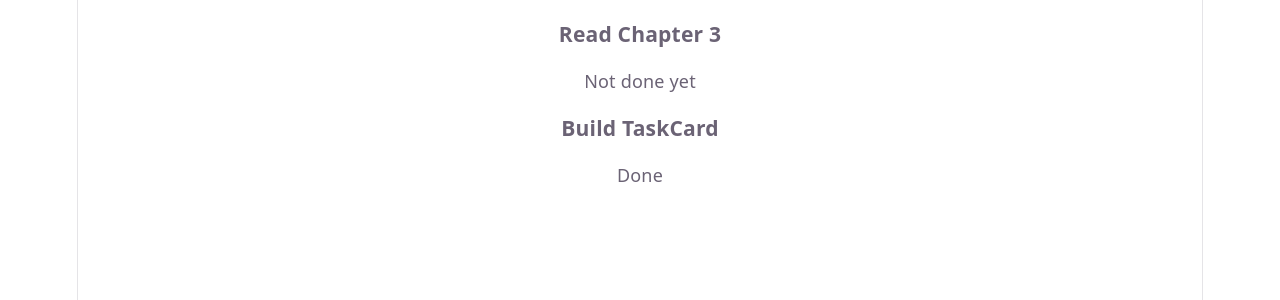
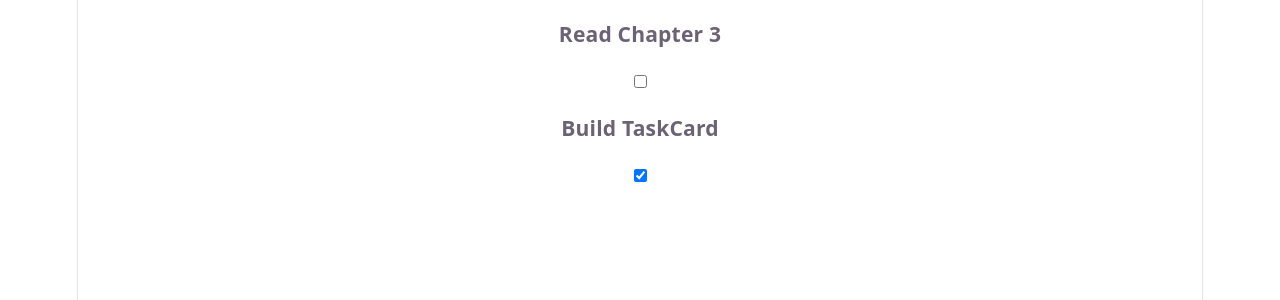
Before and after one commit to Big-Zool/sfwe475-lab3-2103060186, a React (Vite) app in the folder task-board/: page / in a window 1280 px wide. Shown: the top 300 px of the page. Built offline with nearby package versions, Linux system fonts and the light colour scheme.

Commit message:
feat: toggle TaskCard done state with a checkbox

```diff
--- a/task-board/src/TaskCard.tsx
+++ b/task-board/src/TaskCard.tsx
@@ -1,12 +1,19 @@
+import { useState } from "react";
 import type { Task } from "./schemas";
 
 type TaskCardProps = Pick<Task, "title" | "done">;
 
-function TaskCard({ title, done }: TaskCardProps) {
+function TaskCard({ title, done: initialDone }: TaskCardProps) {
+  const [done, setDone] = useState(initialDone);
+
   return (
     <div className="task-card">
       <h3>{title}</h3>
-      <p>{done ? "Done" : "Not done yet"}</p>
+      <input
+        type="checkbox"
+        checked={done}
+        onChange={() => setDone(!done)}
+      />
     </div>
   );
 }
```
